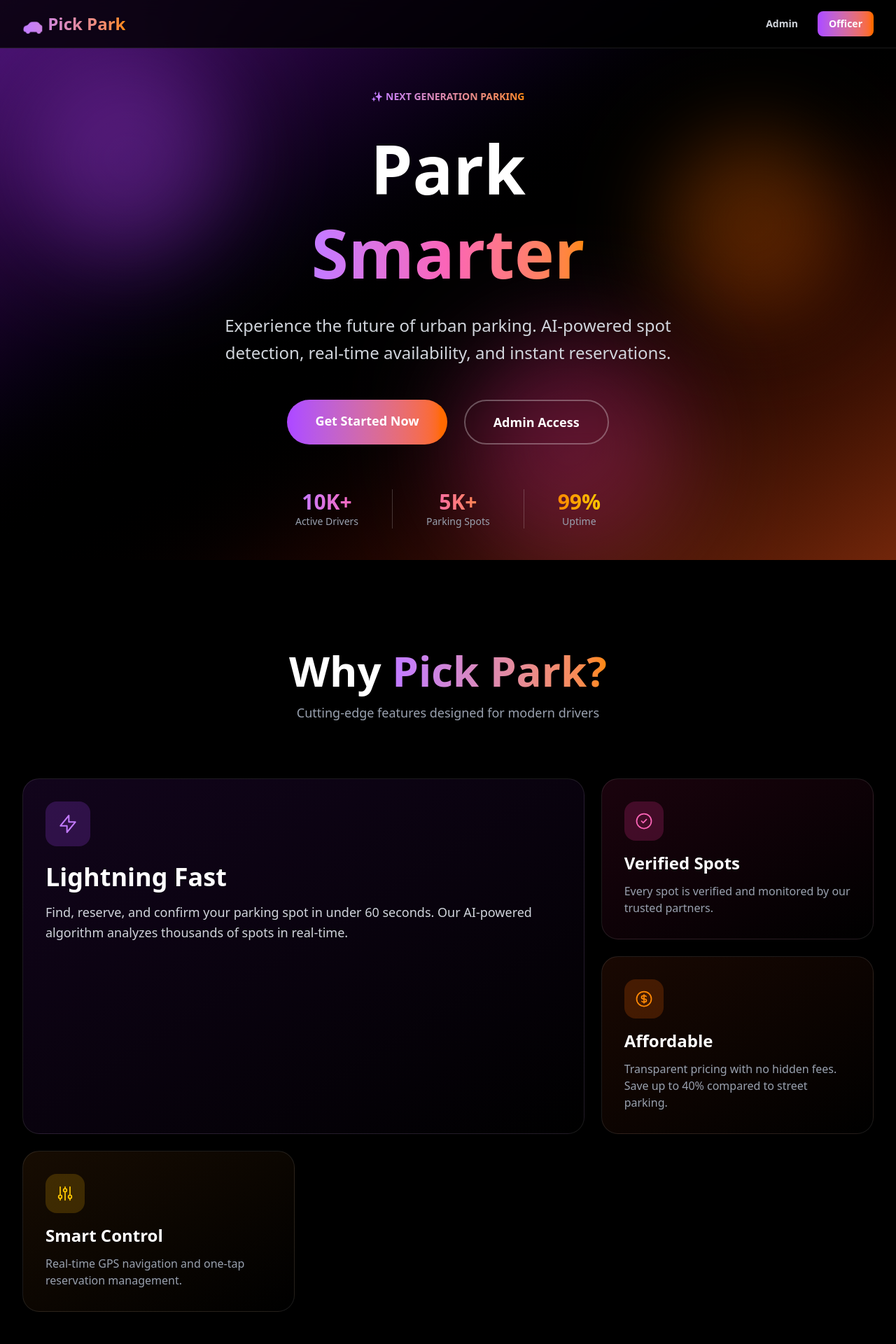
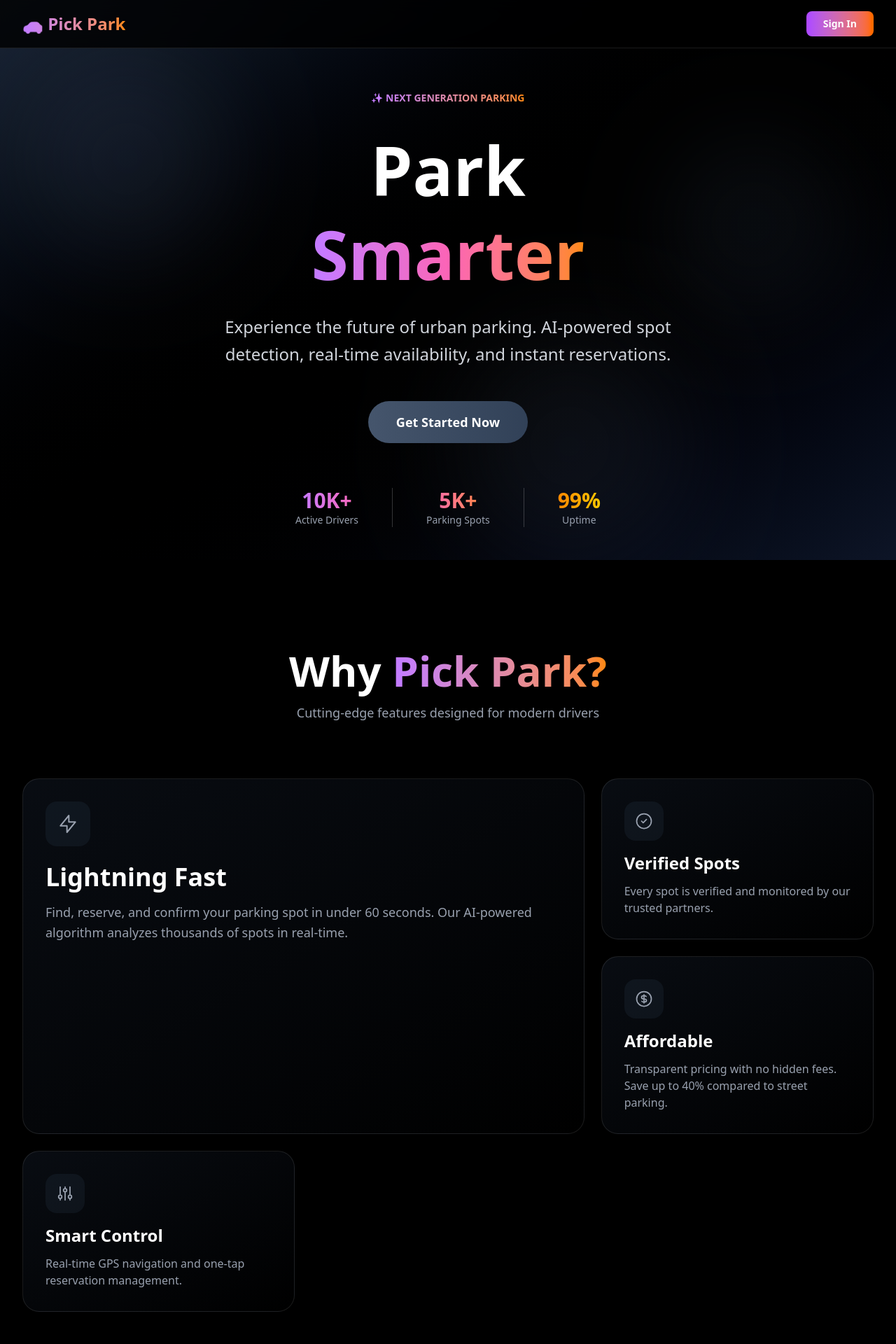
Before and after one commit to dawit-belay/pick-park, a React (Vite) app: page / in a window 1280 px wide. Shown: the top 1920 px of the page at 70% size. Built offline with nearby package versions, Linux system fonts and the light colour scheme.

Commit message:
modifiying auth loging in functionality and ui and also home page

```diff
--- a/src/components/AuthModal.jsx
+++ b/src/components/AuthModal.jsx
@@ -2,15 +2,13 @@ import { useState } from "react";
 import { useAuth } from "../context/AuthContext";
 import { useNavigate } from "react-router-dom";
 
-export default function AuthModal({ isOpen, onClose, mode = "admin" }) {
-  const { handleAdminLogin, handleOfficerLogin } = useAuth();
+export default function AuthModal({ isOpen, onClose, mode = "signin" }) {
+  const { handleLogin } = useAuth();
   const navigate = useNavigate();
   const [email, setEmail] = useState("");
   const [password, setPassword] = useState("");
   const [message, setMessage] = useState("");
   const [loading, setLoading] = useState(false);
-
-  const isAdmin = mode === "admin";
 
   const handleSubmit = async (e) => {
     e.preventDefault();
@@ -18,11 +16,11 @@ export default function AuthModal({ isOpen, onClose, mode = "admin" }) {
     setMessage("");
 
     try {
-      if (isAdmin) {
-        await handleAdminLogin(email, password);
+      const result = await handleLogin(email, password);
+      // Navigate based on role returned from backend
+      if (result?.user?.role === "admin") {
         navigate("/admin");
-      } else {
-        await handleOfficerLogin(email, password);
+      } else if (result?.user?.role === "officer") {
         navigate("/cars");
       }
       onClose();
@@ -51,14 +49,8 @@ export default function AuthModal({ isOpen, onClose, mode = "admin" }) {
               </svg>
             </button>
 
-            <h2 className="text-3xl font-bold text-white mb-2">
-              {isAdmin ? "Admin Login" : "Officer Login"}
-            </h2>
-            <p className="text-gray-400 text-sm">
-              {isAdmin
-                ? "Manage your parking operations"
-                : "Track and manage parking sessions"}
-            </p>
+            <h2 className="text-3xl font-bold text-white mb-2">Sign In</h2>
+            <p className="text-gray-400 text-sm">Access your parking dashboard</p>
           </div>
         </div>
 
@@ -107,14 +99,12 @@ export default function AuthModal({ isOpen, onClose, mode = "admin" }) {
             disabled={loading}
             className="w-full py-3 bg-gradient-to-r from-purple-500 to-orange-500 text-white font-bold rounded-xl hover:shadow-lg transition-all duration-300 disabled:opacity-50 disabled:cursor-not-allowed"
           >
-            {loading ? "Logging in..." : "Login"}
+            {loading ? "Signing in..." : "Sign In"}
           </button>
 
           {/* Footer */}
           <p className="text-xs text-center text-gray-500 mt-4">
-            {isAdmin
-              ? "Admin dashboard for parking management"
-              : "Officer portal for parking operations"}
+            Sign in with your registered email and password
           </p>
         </form>
       </div>
--- a/src/pages/home.jsx
+++ b/src/pages/home.jsx
@@ -1,20 +1,24 @@
 import { Link } from "react-router-dom";
 import { useState } from "react";
+import { useAuth } from "../context/AuthContext";
+import AuthModal from "../components/AuthModal";
 
 function Home() {
   const [hoveredFeature, setHoveredFeature] = useState(null);
+  const [authModal, setAuthModal] = useState(null);
+  const { user } = useAuth();
 
   return (
     <div className="bg-black text-white overflow-hidden">
       {/* Hero Section - Unique Design */}
       <div className="min-h-screen flex items-center justify-center relative overflow-hidden pt-20">
         {/* Gradient background with animated shapes */}
-        <div className="absolute inset-0 bg-gradient-to-br from-purple-900 via-black to-orange-900 opacity-90"></div>
+        <div className="absolute inset-0 bg-gradient-to-br from-slate-800 via-black to-slate-900 opacity-90"></div>
 
-        {/* Animated orbs */}
-        <div className="absolute top-20 left-10 w-72 h-72 bg-purple-500 rounded-full mix-blend-screen filter blur-3xl opacity-30 animate-blob"></div>
-        <div className="absolute top-40 right-10 w-72 h-72 bg-orange-500 rounded-full mix-blend-screen filter blur-3xl opacity-30 animate-blob" style={{animationDelay: "2s"}}></div>
-        <div className="absolute -bottom-8 left-1/2 w-72 h-72 bg-pink-500 rounded-full mix-blend-screen filter blur-3xl opacity-30 animate-blob" style={{animationDelay: "4s"}}></div>
+        {/* Animated orbs - more subtle */}
+        <div className="absolute top-20 left-10 w-72 h-72 bg-slate-600 rounded-full mix-blend-screen filter blur-3xl opacity-15 animate-blob"></div>
+        <div className="absolute top-40 right-10 w-72 h-72 bg-slate-700 rounded-full mix-blend-screen filter blur-3xl opacity-15 animate-blob" style={{animationDelay: "2s"}}></div>
+        <div className="absolute -bottom-8 left-1/2 w-72 h-72 bg-slate-600 rounded-full mix-blend-screen filter blur-3xl opacity-15 animate-blob" style={{animationDelay: "4s"}}></div>
 
         {/* Grid overlay */}
         <div className="absolute inset-0 opacity-5" style={{backgroundImage: "linear-gradient(0deg, transparent 24%, rgba(255,255,255,0.05) 25%, rgba(255,255,255,0.05) 26%, transparent 27%, transparent 74%, rgba(255,255,255,0.05) 75%, rgba(255,255,255,0.05) 76%, transparent 77%, transparent), linear-gradient(90deg, transparent 24%, rgba(255,255,255,0.05) 25%, rgba(255,255,255,0.05) 26%, transparent 27%, transparent 74%, rgba(255,255,255,0.05) 75%, rgba(255,255,255,0.05) 76%, transparent 77%, transparent)", backgroundSize: "50px 50px"}}></div>
@@ -41,22 +45,18 @@ function Home() {
               Experience the future of urban parking. AI-powered spot detection, real-time availability, and instant reservations.
             </p>
 
-            {/* CTA Buttons */}
+          {/* CTA Buttons - Only show when not logged in */}
+          {!user ? (
             <div className="flex flex-col sm:flex-row gap-6 justify-center mb-16">
-              <Link
-                to="/cars"
+              <button
+                onClick={() => setAuthModal("signin")}
                 className="relative group px-10 py-4 text-lg font-bold overflow-hidden rounded-full"
               >
-                <div className="absolute inset-0 bg-gradient-to-r from-purple-500 to-orange-500 group-hover:scale-110 transition-transform duration-300"></div>
+                <div className="absolute inset-0 bg-gradient-to-r from-slate-600 to-slate-700 group-hover:scale-110 transition-transform duration-300"></div>
                 <span className="relative">Get Started Now</span>
-              </Link>
-              <Link
-                to="/admin-login"
-                className="px-10 py-4 text-lg font-bold border-2 border-white/30 rounded-full hover:border-white/60 transition-all duration-300 backdrop-blur-sm"
-              >
-                Admin Access
-              </Link>
+              </button>
             </div>
+          ) : null}
 
             {/* Stats inline */}
             <div className="flex justify-center gap-12 text-center">
@@ -95,17 +95,17 @@ function Home() {
             <div
               onMouseEnter={() => setHoveredFeature(0)}
               onMouseLeave={() => setHoveredFeature(null)}
-              className="lg:col-span-2 lg:row-span-2 relative group overflow-hidden rounded-3xl p-8 border border-white/10 hover:border-purple-500/50 transition-all duration-300 bg-gradient-to-br from-purple-900/20 to-transparent"
+              className="lg:col-span-2 lg:row-span-2 relative group overflow-hidden rounded-3xl p-8 border border-white/10 hover:border-slate-400/30 transition-all duration-300 bg-gradient-to-br from-slate-800/30 to-transparent"
             >
-              <div className="absolute inset-0 bg-gradient-to-br from-purple-500/0 to-purple-500/10 opacity-0 group-hover:opacity-100 transition-opacity duration-300"></div>
+              <div className="absolute inset-0 bg-gradient-to-br from-slate-500/0 to-slate-500/5 opacity-0 group-hover:opacity-100 transition-opacity duration-300"></div>
               <div className="relative z-10">
-                <div className="w-16 h-16 bg-purple-500/20 rounded-2xl flex items-center justify-center mb-6 group-hover:bg-purple-500/40 transition-colors">
-                  <svg className="w-8 h-8 text-purple-400" fill="none" stroke="currentColor" viewBox="0 0 24 24">
+                <div className="w-16 h-16 bg-slate-700/20 rounded-2xl flex items-center justify-center mb-6 group-hover:bg-slate-700/40 transition-colors">
+                  <svg className="w-8 h-8 text-gray-400" fill="none" stroke="currentColor" viewBox="0 0 24 24">
                     <path strokeLinecap="round" strokeLinejoin="round" strokeWidth={1.5} d="M13 10V3L4 14h7v7l9-11h-7z" />
                   </svg>
                 </div>
                 <h3 className="text-4xl font-bold mb-4">Lightning Fast</h3>
-                <p className="text-gray-300 text-lg leading-relaxed">Find, reserve, and confirm your parking spot in under 60 seconds. Our AI-powered algorithm analyzes thousands of spots in real-time.</p>
+                <p className="text-gray-400 text-lg leading-relaxed">Find, reserve, and confirm your parking spot in under 60 seconds. Our AI-powered algorithm analyzes thousands of spots in real-time.</p>
               </div>
             </div>
 
@@ -113,12 +113,12 @@ function Home() {
             <div
               onMouseEnter={() => setHoveredFeature(1)}
               onMouseLeave={() => setHoveredFeature(null)}
-              className="relative group overflow-hidden rounded-3xl p-8 border border-white/10 hover:border-pink-500/50 transition-all duration-300 bg-gradient-to-br from-pink-900/20 to-transparent"
+              className="relative group overflow-hidden rounded-3xl p-8 border border-white/10 hover:border-slate-400/30 transition-all duration-300 bg-gradient-to-br from-slate-800/30 to-transparent"
             >
-              <div className="absolute inset-0 bg-gradient-to-br from-pink-500/0 to-pink-500/10 opacity-0 group-hover:opacity-100 transition-opacity duration-300"></div>
+              <div className="absolute inset-0 bg-gradient-to-br from-slate-500/0 to-slate-500/5 opacity-0 group-hover:opacity-100 transition-opacity duration-300"></div>
               <div className="relative z-10">
-                <div className="w-14 h-14 bg-pink-500/20 rounded-2xl flex items-center justify-center mb-4 group-hover:bg-pink-500/40 transition-colors">
-                  <svg className="w-7 h-7 text-pink-400" fill="none" stroke="currentColor" viewBox="0 0 24 24">
+                <div className="w-14 h-14 bg-slate-700/20 rounded-2xl flex items-center justify-center mb-4 group-hover:bg-slate-700/40 transition-colors">
+                  <svg className="w-7 h-7 text-gray-400" fill="none" stroke="currentColor" viewBox="0 0 24 24">
                     <path strokeLinecap="round" strokeLinejoin="round" strokeWidth={1.5} d="M9 12l2 2 4-4m6 2a9 9 0 11-18 0 9 9 0 0118 0z" />
                   </svg>
                 </div>
@@ -131,12 +131,12 @@ function Home() {
             <div
               onMouseEnter={() => setHoveredFeature(2)}
               onMouseLeave={() => setHoveredFeature(null)}
-              className="relative group overflow-hidden rounded-3xl p-8 border border-white/10 hover:border-orange-500/50 transition-all duration-300 bg-gradient-to-br from-orange-900/20 to-transparent"
+              className="relative group overflow-hidden rounded-3xl p-8 border border-white/10 hover:border-slate-400/30 transition-all duration-300 bg-gradient-to-br from-slate-800/30 to-transparent"
             >
-              <div className="absolute inset-0 bg-gradient-to-br from-orange-500/0 to-orange-500/10 opacity-0 group-hover:opacity-100 transition-opacity duration-300"></div>
+              <div className="absolute inset-0 bg-gradient-to-br from-slate-500/0 to-slate-500/5 opacity-0 group-hover:opacity-100 transition-opacity duration-300"></div>
               <div className="relative z-10">
-                <div className="w-14 h-14 bg-orange-500/20 rounded-2xl flex items-center justify-center mb-4 group-hover:bg-orange-500/40 transition-colors">
-                  <svg className="w-7 h-7 text-orange-400" fill="none" stroke="currentColor" viewBox="0 0 24 24">
+                <div className="w-14 h-14 bg-slate-700/20 rounded-2xl flex items-center justify-center mb-4 group-hover:bg-slate-700/40 transition-colors">
+                  <svg className="w-7 h-7 text-gray-400" fill="none" stroke="currentColor" viewBox="0 0 24 24">
                     <path strokeLinecap="round" strokeLinejoin="round" strokeWidth={1.5} d="M12 8c-1.657 0-3 .895-3 2s1.343 2 3 2 3 .895 3 2-1.343 2-3 2m0-8c1.11 0 2.08.402 2.599 1M12 8V7m0 1v8m0 0v1m0-1c-1.11 0-2.08-.402-2.599-1M21 12a9 9 0 11-18 0 9 9 0 0118 0z" />
                   </svg>
                 </div>
@@ -149,12 +149,12 @@ function Home() {
             <div
               onMouseEnter={() => setHoveredFeature(3)}
               onMouseLeave={() => setHoveredFeature(null)}
-              className="relative group overflow-hidden rounded-3xl p-8 border border-white/10 hover:border-yellow-500/50 transition-all duration-300 bg-gradient-to-br from-yellow-900/20 to-transparent"
+              className="relative group overflow-hidden rounded-3xl p-8 border border-white/10 hover:border-slate-400/30 transition-all duration-300 bg-gradient-to-br from-slate-800/30 to-transparent"
             >
-              <div className="absolute inset-0 bg-gradient-to-br from-yellow-500/0 to-yellow-500/10 opacity-0 group-hover:opacity-100 transition-opacity duration-300"></div>
+              <div className="absolute inset-0 bg-gradient-to-br from-slate-500/0 to-slate-500/5 opacity-0 group-hover:opacity-100 transition-opacity duration-300"></div>
               <div className="relative z-10">
-                <div className="w-14 h-14 bg-yellow-500/20 rounded-2xl flex items-center justify-center mb-4 group-hover:bg-yellow-500/40 transition-colors">
-                  <svg className="w-7 h-7 text-yellow-400" fill="none" stroke="currentColor" viewBox="0 0 24 24">
+                <div className="w-14 h-14 bg-slate-700/20 rounded-2xl flex items-center justify-center mb-4 group-hover:bg-slate-700/40 transition-colors">
+                  <svg className="w-7 h-7 text-gray-400" fill="none" stroke="currentColor" viewBox="0 0 24 24">
                     <path strokeLinecap="round" strokeLinejoin="round" strokeWidth={1.5} d="M12 6V4m0 2a2 2 0 100 4m0-4a2 2 0 110 4m-6 8a2 2 0 100-4m0 4a2 2 0 110-4m0 4v2m0-6V4m6 6v10m6-2a2 2 0 100-4m0 4a2 2 0 110-4m0 4v2m0-6V4" />
                   </svg>
                 </div>
@@ -168,8 +168,8 @@ function Home() {
 
       {/* CTA Section - Unique Design */}
       <div className="py-32 px-4 sm:px-8 relative overflow-hidden">
-        <div className="absolute inset-0 bg-gradient-to-r from-purple-900/30 to-orange-900/30"></div>
-        <div className="absolute top-0 right-0 w-96 h-96 bg-orange-500/10 rounded-full filter blur-3xl"></div>
+        <div className="absolute inset-0 bg-gradient-to-r from-slate-800/30 to-slate-900/30"></div>
+        <div className="absolute top-0 right-0 w-96 h-96 bg-slate-700/10 rounded-full filter blur-3xl"></div>
 
         <div className="relative z-10 max-w-4xl mx-auto text-center">
           <h2 className="text-5xl sm:text-6xl font-black mb-8">
@@ -182,7 +182,7 @@ function Home() {
             to="/cars"
             className="relative group inline-block px-12 py-5 text-lg font-bold overflow-hidden rounded-full"
           >
-            <div className="absolute inset-0 bg-gradient-to-r from-purple-500 via-pink-500 to-orange-500 group-hover:scale-110 transition-transform duration-300"></div>
+            <div className="absolute inset-0 bg-gradient-to-r from-slate-600 to-slate-700 group-hover:scale-110 transition-transform duration-300"></div>
             <span className="relative">Start Parking Smart Today</span>
           </Link>
         </div>
@@ -225,6 +225,13 @@ function Home() {
         </div>
       </div>
 
+      {/* Auth Modals */}
+      <AuthModal
+        isOpen={authModal === "signin"}
+        onClose={() => setAuthModal(null)}
+        mode="signin"
+      />
+
       <style>{`
         @keyframes blob {
           0%, 100% { transform: translate(0, 0) scale(1); }
--- a/src/pages/navbar.jsx
+++ b/src/pages/navbar.jsx
@@ -83,20 +83,12 @@ export default function Navbar() {
             {/* Right Side */}
             <div className="flex items-center space-x-4">
               {!user?.role ? (
-                <div className="flex gap-3">
-                  <button
-                    onClick={() => setAuthModal("admin")}
-                    className="px-4 py-2 text-sm font-semibold text-gray-300 hover:text-white transition-colors"
-                  >
-                    Admin
-                  </button>
-                  <button
-                    onClick={() => setAuthModal("officer")}
-                    className="px-4 py-2 text-sm font-semibold bg-gradient-to-r from-purple-500 to-orange-500 text-white rounded-lg hover:shadow-lg transition-all"
-                  >
-                    Officer
-                  </button>
-                </div>
+                <button
+                  onClick={() => setAuthModal("signin")}
+                  className="px-6 py-2 text-sm font-semibold bg-gradient-to-r from-purple-500 to-orange-500 text-white rounded-lg hover:shadow-lg transition-all"
+                >
+                  Sign In
+                </button>
               ) : (
                 <div className="relative">
                   <button
@@ -151,14 +143,9 @@ export default function Navbar() {
 
       {/* Auth Modals */}
       <AuthModal
-        isOpen={authModal === "admin"}
+        isOpen={authModal === "signin"}
         onClose={() => setAuthModal(null)}
-        mode="admin"
-      />
-      <AuthModal
-        isOpen={authModal === "officer"}
-        onClose={() => setAuthModal(null)}
-        mode="officer"
+        mode="signin"
       />
     </>
   );
```
Also changed, not shown: src/api/auth.js (+3 -13 lines), src/context/AuthContext.jsx (+4 -14 lines).
